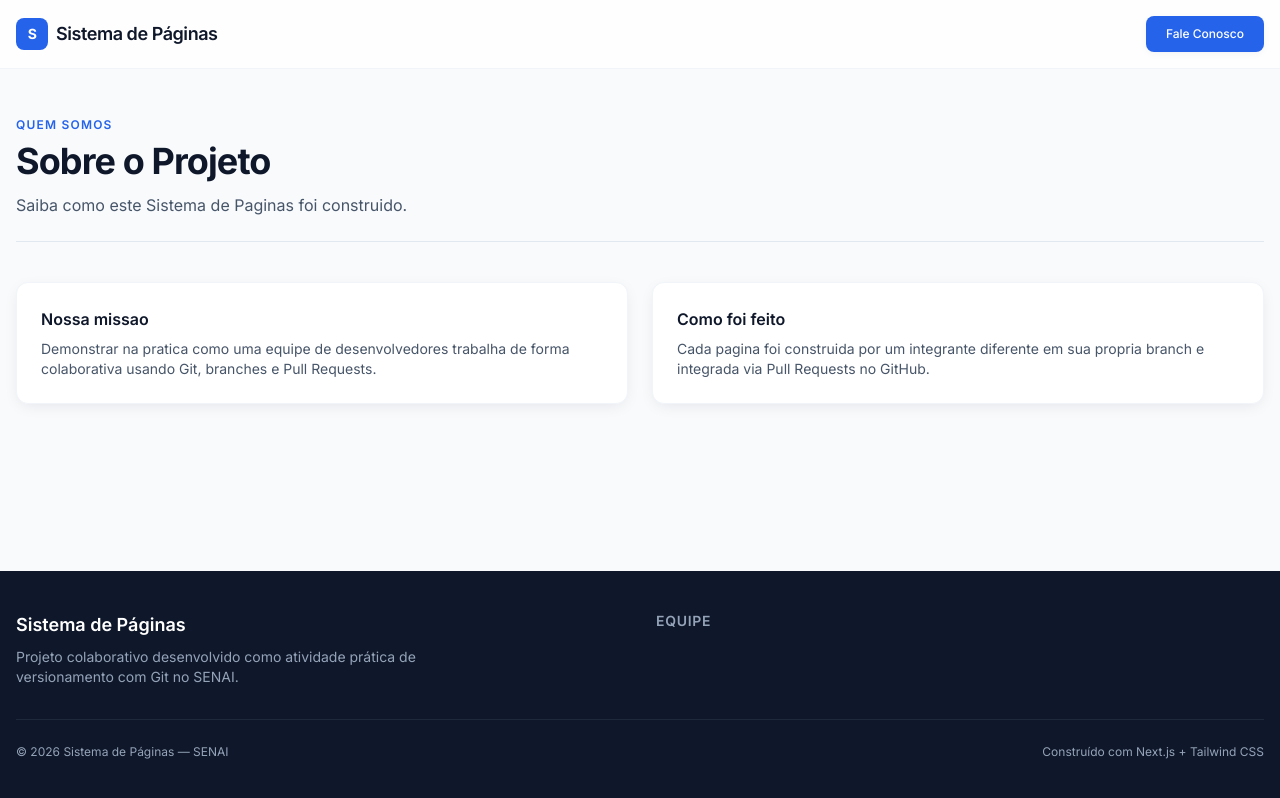
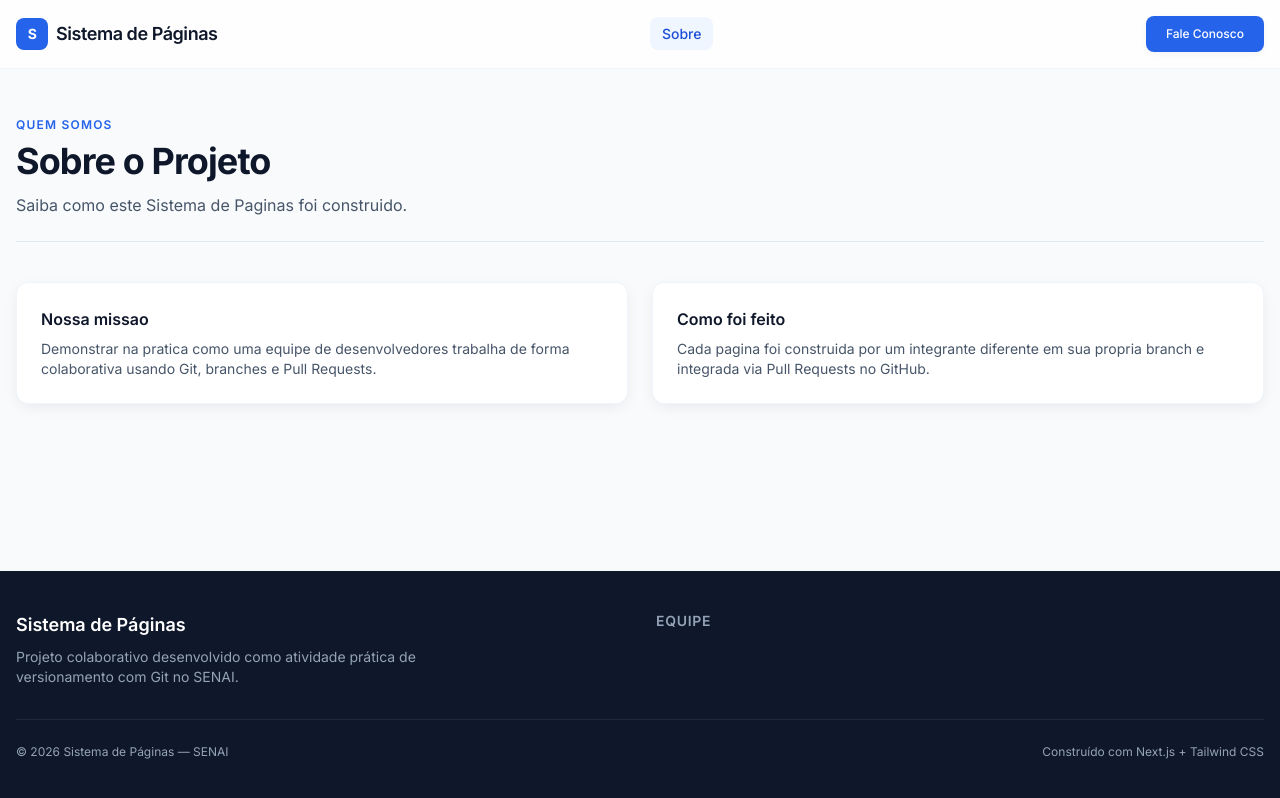
Before and after one commit to lagrimanteDev/sistema-paginas-grupo-01, a Next.js app: page /sobre in a window 1280 px wide. Built offline with nearby package versions, Linux system fonts and the light colour scheme.

Commit message:
feat: adiciona link Sobre na Navbar

```diff
--- a/components/layout/Navbar.tsx
+++ b/components/layout/Navbar.tsx
@@ -13,7 +13,7 @@ import { cn } from "@/lib/utils";
  */
 const navLinks: { href: string; label: string }[] = [
   // ====== INÍCIO DA ÁREA DE EDIÇÃO COLABORATIVA ======
-
+    { href: "/sobre", label: "Sobre" },
   // ====== FIM DA ÁREA DE EDIÇÃO COLABORATIVA ======
 ];
 
```
